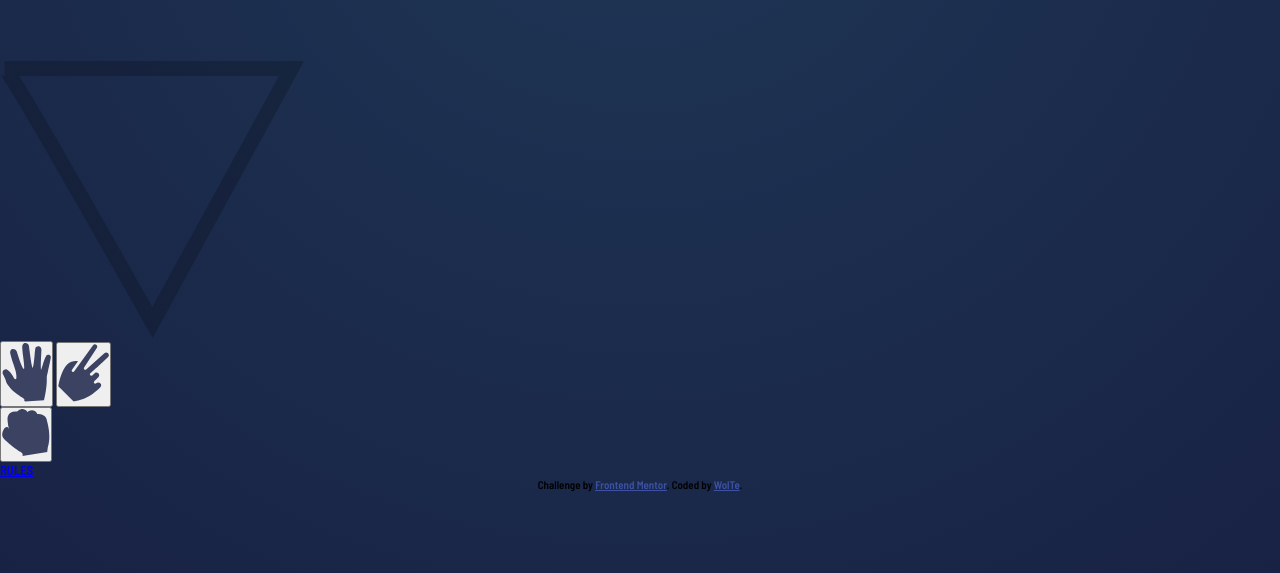
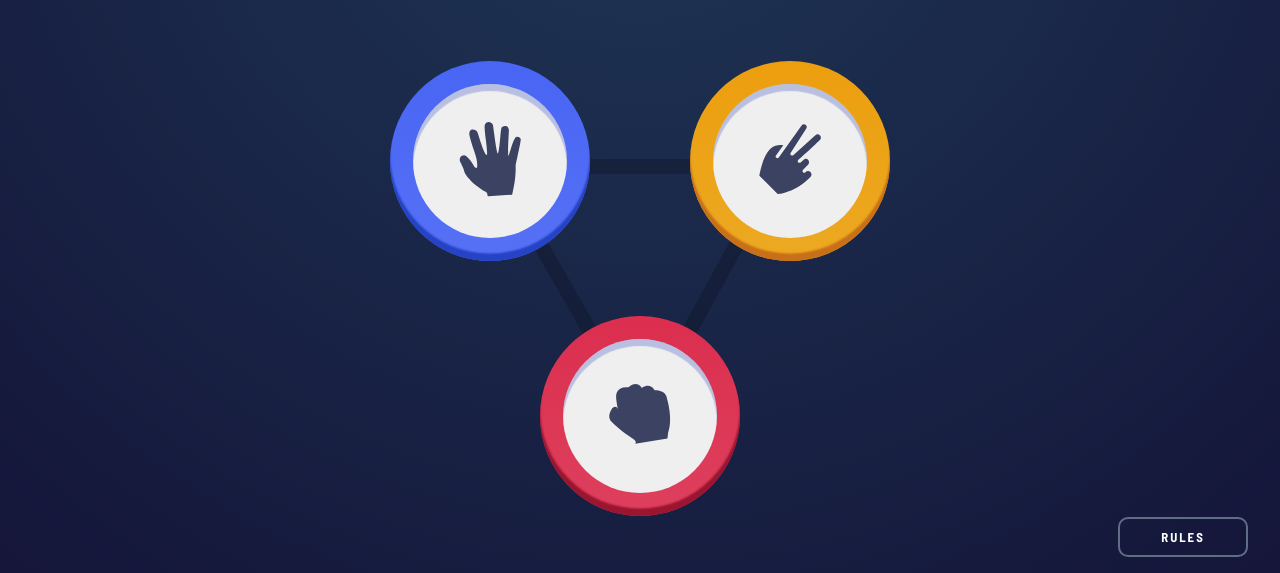
Before and after one commit to BrayanPolania/rockPaperScissors, a plain HTML site: page index.html in a window 1280 px wide. Shown: the part 211-784 px from the top of the page. Drawn offline with Linux system fonts and the light colour scheme.

Commit message:
add styles main

```diff
--- a/index.html
+++ b/index.html
@@ -7,7 +7,7 @@
   <link rel="icon" type="image/png" sizes="32x32" href="./images/favicon-32x32.png">
   <title>Rock, Paper, Scissors | Frontend Mentor</title>
   <style>
-    .attribution { font-size: 11px; text-align: center; }
+    .attribution { font-size: 0.6875rem; text-align: center; }
     .attribution a { color: hsl(228, 45%, 44%); }
   </style>
 </head>
@@ -23,19 +23,27 @@
   </header>
 
   <main name="game">
+    <div class="triangle">
       <img src="images/bg-triangle.svg">
-    <div class="container2 paperAndScissors">
-      <button class="option paper">
+    </div>
+    <div class="container2">
+      <div class="paper container3 paperAndScissors">
+        <button class="option">
           <img src="images/icon-paper.svg">
         </button>
-      <button class="option scissors">
+      </div>
+      <div class="scissors container3 paperAndScissors">
+        <button class="option">
           <img src="images/icon-scissors.svg">
         </button>
       </div>
+    </div>
     <div class="container2">
-      <button class="option rock">
+      <div class="rock container3 onlyRock">
+        <button class="option">
           <img src="images/icon-rock.svg">
         </button>
+      </div>
     </div>
   </main>
 
@@ -59,7 +67,6 @@
     Challenge by <a href="https://www.frontendmentor.io?ref=challenge" target="_blank">Frontend Mentor</a>.
     Coded by <a href="#">WolTe</a>.
   </div>
-  <div style="height:100vh;"></div>
   <script src="script.js"></script>
 </body>
 </html>
--- a/style.css
+++ b/style.css
@@ -39,7 +39,6 @@ header div.score {
   justify-content: space-around;
   padding: 1.25rem 0;
 }
-
 header div.score .txtScore {
   color: hsl(229, 64%, 46%);
 }
@@ -47,3 +46,101 @@ header div.score .numScore {
   font-size:3.5rem;
   color: hsl(229, 25%, 31%);
 }
+
+main {
+  /* background-color:red; */
+  width: 70vw;
+  height: 57vh;
+  margin: 0 auto;
+  display: flex;
+  position: relative;
+  flex-direction: column;
+  justify-content: space-between;
+  align-items: center;
+}
+main .triangle {
+  height: 80%;
+  position: absolute;
+  margin-top: 6.125rem;
+  z-index: 1;
+}
+main .container2 {
+  height: 50%;
+  width: 100%;
+  display: flex;
+  justify-content: center;
+  z-index: 2;
+}
+main .container3 {
+  width: 12.5rem;
+  height: 12.5rem;
+  padding: 1.4375rem;
+  border-radius: 50%;
+  cursor: pointer;
+  transition: transform 1s ease 0s;
+}
+main .container3:hover {
+  transform: scale(0.95);
+}
+main .paperAndScissors {
+  margin: 0 3.125rem ;
+}
+main .onlyRock {
+  margin-top: 1.6875rem;
+}
+main .option {
+  width: 100%;
+  height: 100%;
+  border-radius: 50%;
+  box-shadow: inset 0 0.4375rem 0.0625rem #2a46c047;
+  border: none;
+  cursor: pointer;
+}
+main .paper {
+  background: linear-gradient(#4865f4, #5671f5);
+  box-shadow: inset 0 -0.4688rem 0.125rem #2643c5;
+}
+main .scissors {
+  background: linear-gradient(#ec9e0e, #eca922);
+  box-shadow: inset 0 -0.4688rem 0.125rem #c87019;
+}
+main .rock {
+  background: linear-gradient(#dc2e4e, #dd405d);
+  box-shadow: inset 0 -0.4688rem 0.125rem #9b1530;
+}
+main .option img {
+  width: 40%;
+}
+
+footer {
+  /* background-color: orange; */
+  width: 100%;
+  height: 5vh;
+  display: flex;
+  justify-content: flex-end;
+  padding-right: 4vh;
+  margin-bottom: calc(4vh - 0.8125rem);
+}
+footer a {
+  font-weight: 700;
+  color: white;
+  letter-spacing: 2px;
+  text-decoration: none;
+  transition: all 1s ease 0s;
+}
+footer .rules {
+  border-radius: 0.625rem;
+  border: 0.125rem solid #606e85;
+  display: flex;
+  align-items: center;
+  justify-content: center;
+  width: 130px;
+  cursor: pointer;
+  transition: all 1s ease 0s;
+}
+footer .rules:hover {
+  background-color: #fff;
+}
+footer .rules:hover a{
+  color: rgb(59, 67, 99);
+}
```
Lines whose indentation alone changed are shown as unchanged.
